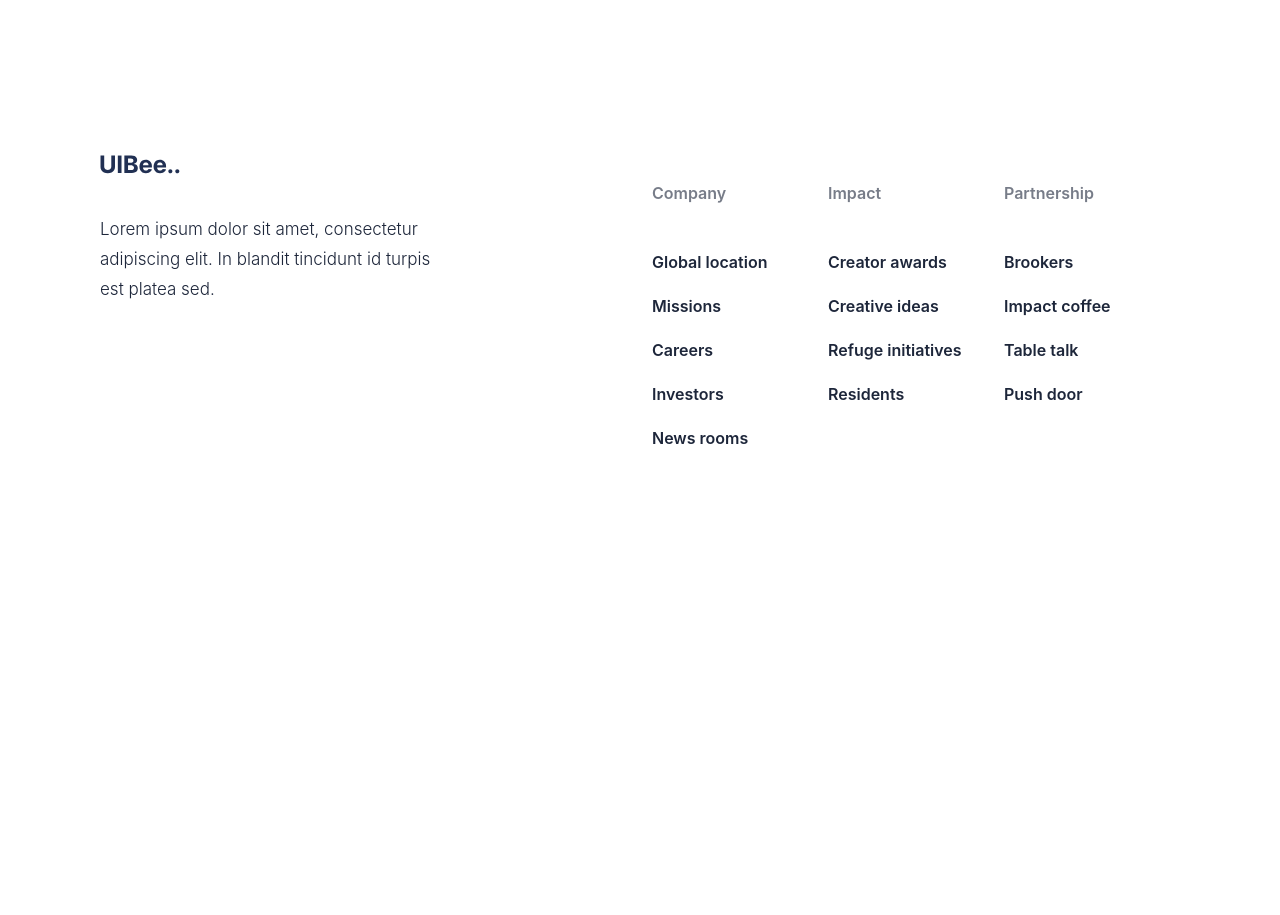
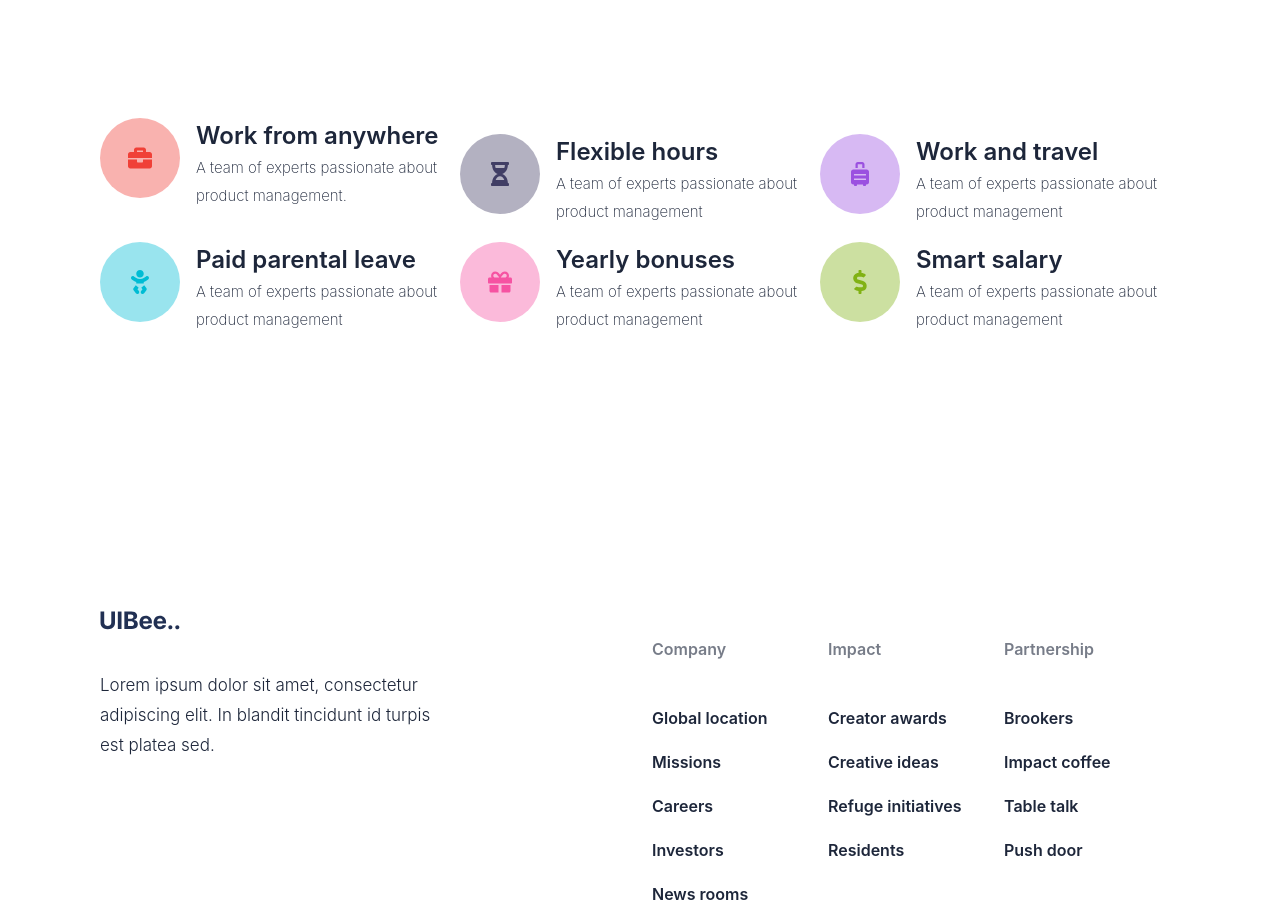
Before and after one commit to yusuffsaid/kbu-case, a React (Create React App) app: page / in a window 1280 px wide. Shown: the part 1018-1933 px from the top of the page. Before the commit the page ends 1508 px from the top, so only its background shows below. Built offline with nearby package versions, Linux system fonts and the light colour scheme; the HTML template or start-up script is replaced by a standard one.

Commit message:
badges on the career page have been done

```diff
--- a/src/Assets/Svg/Svg.js
+++ b/src/Assets/Svg/Svg.js
@@ -203,3 +203,55 @@ export const Handphone = () => {
     </svg>
   );
 };
+
+export const Bag =()=>{
+  return(
+    <svg width="24" height="22" viewBox="0 0 24 22" fill="none" xmlns="http://www.w3.org/2000/svg">
+<path d="M15 14.75C15 15.1719 14.625 15.5 14.25 15.5H9.75C9.32812 15.5 9 15.1719 9 14.75V12.5H0V19.25C0 20.4688 1.03125 21.5 2.25 21.5H21.75C22.9219 21.5 24 20.4688 24 19.25V12.5H15V14.75ZM21.75 5H18V2.75C18 1.57812 16.9219 0.5 15.75 0.5H8.25C7.03125 0.5 6 1.57812 6 2.75V5H2.25C1.03125 5 0 6.07812 0 7.25V11H24V7.25C24 6.07812 22.9219 5 21.75 5ZM15 5H9V3.5H15V5Z" fill="#F04037"/>
+</svg>
+
+  )
+};
+
+export const Time = ()=>{
+  return (
+    <svg width="18" height="24" viewBox="0 0 18 24" fill="none" xmlns="http://www.w3.org/2000/svg">
+<path d="M16.875 0H1.125C0.46875 0 0 0.515625 0 1.125V1.875C0 2.53125 0.46875 3 1.125 3C1.125 7.26562 3.51562 10.875 6.75 12C3.51562 13.1719 1.125 16.7812 1.125 21C0.46875 21 0 21.5156 0 22.125V22.875C0 23.5312 0.46875 24 1.125 24H16.875C17.4844 24 18 23.5312 18 22.875V22.125C18 21.5156 17.4844 21 16.875 21C16.875 16.7812 14.4375 13.1719 11.2031 12C14.4375 10.875 16.875 7.26562 16.875 3C17.4844 3 18 2.53125 18 1.875V1.125C18 0.515625 17.4844 0 16.875 0ZM13.3125 18H4.64062C5.4375 15.8438 7.07812 14.25 9 14.25C10.875 14.25 12.5156 15.8438 13.3125 18ZM13.3125 6H4.64062C4.26562 5.10938 4.125 4.07812 4.125 3H13.875C13.875 4.07812 13.6875 5.10938 13.3125 6Z" fill="#413E65"/>
+</svg>
+
+  )
+};
+
+export const Valise = ()=>{
+  return(
+    <svg width="18" height="24" viewBox="0 0 18 24" fill="none" xmlns="http://www.w3.org/2000/svg">
+<path d="M15.75 7.5H2.25C0.984375 7.5 0 8.53125 0 9.75V20.25C0 21.5156 0.984375 22.5 2.25 22.5H3V23.25C3 23.6719 3.32812 24 3.75 24H5.25C5.625 24 6 23.6719 6 23.25V22.5H12V23.25C12 23.6719 12.3281 24 12.75 24H14.25C14.625 24 15 23.6719 15 23.25V22.5H15.75C16.9688 22.5 18 21.5156 18 20.25V9.75C18 8.53125 16.9688 7.5 15.75 7.5ZM15 17.625C15 17.8594 14.8125 18 14.625 18H3.375C3.14062 18 3 17.8594 3 17.625V16.875C3 16.6875 3.14062 16.5 3.375 16.5H14.625C14.8125 16.5 15 16.6875 15 16.875V17.625ZM15 13.125C15 13.3594 14.8125 13.5 14.625 13.5H3.375C3.14062 13.5 3 13.3594 3 13.125V12.375C3 12.1875 3.14062 12 3.375 12H14.625C14.8125 12 15 12.1875 15 12.375V13.125ZM6.75 2.25H11.25V6H13.5V2.25C13.5 1.03125 12.4688 0 11.25 0H6.75C5.48438 0 4.5 1.03125 4.5 2.25V6H6.75V2.25Z" fill="#9B51E0"/>
+</svg>
+
+  )
+}
+
+export const  Baby=()=>{
+  return(
+    <svg width="20" height="24" viewBox="0 0 20 24" fill="none" xmlns="http://www.w3.org/2000/svg">
+<path d="M10 7.5C12.0625 7.5 13.75 5.85938 13.75 3.75C13.75 1.6875 12.0625 0 10 0C7.89062 0 6.25 1.6875 6.25 3.75C6.25 5.85938 7.89062 7.5 10 7.5ZM7.46875 19.1719L8.6875 17.6719L5.78125 15.2812L3.625 17.9531C3.10938 18.6562 3.10938 19.5938 3.625 20.25L5.875 23.25C6.20312 23.7656 6.76562 24 7.375 24C7.75 24 8.125 23.9062 8.5 23.625C9.29688 23.0156 9.48438 21.8438 8.875 21L7.46875 19.1719ZM14.1719 15.2812L11.2656 17.6719L12.4844 19.1719L11.125 21C10.4688 21.8438 10.6562 23.0156 11.5 23.625C11.8281 23.9062 12.2031 24 12.625 24C13.1875 24 13.75 23.7656 14.125 23.25L16.375 20.25C16.8438 19.5938 16.8438 18.6562 16.3281 17.9531L14.1719 15.2812ZM18.625 6.79688C18.0625 5.95312 16.8906 5.76562 16.0469 6.375L14.125 7.6875C11.6406 9.42188 8.3125 9.42188 5.82812 7.6875L3.95312 6.375C3.0625 5.76562 1.9375 5.95312 1.32812 6.79688C0.71875 7.6875 0.953125 8.8125 1.79688 9.42188L3.67188 10.7812C4.46875 11.3438 5.35938 11.7656 6.25 12.0938V13.5H13.75V12.0938C14.6406 11.7656 15.4844 11.3438 16.2812 10.7812L18.2031 9.42188C19.0469 8.8125 19.2344 7.6875 18.625 6.79688Z" fill="#00BCD4"/>
+</svg>
+
+  )
+}
+export const  Gift=()=>{
+  return(
+<svg width="24" height="22" viewBox="0 0 24 22" fill="none" xmlns="http://www.w3.org/2000/svg">
+<path d="M1.5 20C1.5 20.8438 2.15625 21.5 3 21.5H10.5V14H1.5V20ZM13.5 21.5H21C21.7969 21.5 22.5 20.8438 22.5 20V14H13.5V21.5ZM22.5 6.5H20.4844C20.8125 5.9375 21 5.32812 21 4.625C21 2.375 19.125 0.5 16.875 0.5C14.9062 0.5 13.6406 1.53125 12.0469 3.73438C10.4062 1.53125 9.14062 0.5 7.21875 0.5C4.92188 0.5 3.09375 2.375 3.09375 4.625C3.09375 5.32812 3.23438 5.9375 3.5625 6.5H1.5C0.65625 6.5 0 7.20312 0 8V11.75C0 12.1719 0.328125 12.5 0.75 12.5H23.25C23.625 12.5 24 12.1719 24 11.75V8C24 7.20312 23.2969 6.5 22.5 6.5ZM7.17188 6.5C6.14062 6.5 5.29688 5.70312 5.29688 4.625C5.29688 3.59375 6.14062 2.75 7.17188 2.75C8.10938 2.75 8.8125 2.9375 11.25 6.5H7.17188ZM16.875 6.5H12.7969C15.2344 2.9375 15.8906 2.75 16.875 2.75C17.9062 2.75 18.75 3.59375 18.75 4.625C18.75 5.70312 17.9062 6.5 16.875 6.5Z" fill="#F653A2"/>
+</svg>
+
+  )
+}
+export const  Dollar=()=>{
+  return(
+<svg width="16" height="24" viewBox="0 0 16 24" fill="none" xmlns="http://www.w3.org/2000/svg">
+<path d="M11.0469 10.9688L5.98438 9.46875C5.375 9.32812 5 8.76562 5 8.15625C5 7.40625 5.60938 6.75 6.35938 6.75H9.45312C10.0625 6.75 10.625 6.9375 11.0938 7.26562C11.375 7.45312 11.75 7.40625 11.9844 7.17188L13.625 5.57812C13.9531 5.25 13.9062 4.73438 13.5312 4.40625C12.4062 3.51562 10.9531 3.04688 9.5 3V0.75C9.5 0.375 9.125 0 8.75 0H7.25C6.82812 0 6.5 0.375 6.5 0.75V3H6.35938C3.35938 3 0.96875 5.57812 1.25 8.625C1.4375 10.7812 3.07812 12.5625 5.1875 13.1719L9.96875 14.5781C10.5781 14.7188 11 15.2812 11 15.8906C11 16.6406 10.3438 17.25 9.59375 17.25H6.5C5.9375 17.25 5.375 17.1094 4.90625 16.7812C4.57812 16.5938 4.20312 16.6406 3.96875 16.875L2.32812 18.4688C2 18.7969 2.04688 19.3125 2.42188 19.5938C3.59375 20.5312 5 21 6.5 21V23.25C6.5 23.6719 6.82812 24 7.25 24H8.75C9.125 24 9.5 23.6719 9.5 23.25V21C11.6562 20.9531 13.7188 19.6875 14.4219 17.625C15.4531 14.7188 13.7656 11.7656 11.0469 10.9688Z" fill="#81B214"/>
+</svg>
+
+  )
+}
--- a/src/Pages/Career.js
+++ b/src/Pages/Career.js
@@ -1,9 +1,49 @@
-import React from 'react'
+import React, { useState } from 'react'
 import PageTitle from '../Components/PageTitle'
+import BadgeLayout from "../Components/BadgeCart/BadgeLayout";
+import * as Icon from '../Assets/Svg/Svg'
 import img1 from "../Assets/Img/img1.png"
 import img2 from "../Assets/Img/img2.png"
 import img3 from "../Assets/Img/img3.png"
 const Career = () => {
+    const [badgeProps, setBadgeProps] = useState([
+        {
+          title: "Work from anywhere",
+          text: "A team of experts passionate about product management.",
+          Icon: Icon["Bag"],
+          color: "bg-badge-red",
+        },
+        {
+          title: "Flexible hours",
+          text: "A team of experts passionate about product management",
+          Icon: Icon["Time"],
+          color: "bg-badge-dark ",
+        },
+        {
+          title: "Work and travel",
+          text: "A team of experts passionate about product management",
+          Icon: Icon["Valise"],
+          color: "bg-badge-purple",
+        },
+        {
+          title: "Paid parental leave",
+          text: "A team of experts passionate about product management",
+          Icon: Icon["Baby"],
+          color: "bg-badge-turquoise",
+        },
+        {
+          title: "Yearly bonuses",
+          text: "A team of experts passionate about product management",
+          Icon: Icon["Gift"],
+          color: "bg-badge-pink",
+        },
+        {
+          title: "Smart salary ",
+          text: "A team of experts passionate about product management",
+          Icon: Icon["Dollar"],
+          color: "bg-badge-militarygreen",
+        },
+      ]);
   return (
    <>
    <PageTitle title={"Career & opportunities"} text="We offer an effective combination of broad customer service expertise and deep product knowledge to ensure customer experience"></PageTitle>
@@ -28,6 +68,7 @@ const Career = () => {
            </div>
         </div>
    </div>
+   <BadgeLayout property={badgeProps}/>
    </section>
    </>
   )
--- a/tailwind.config.js
+++ b/tailwind.config.js
@@ -17,9 +17,11 @@ module.exports = {
         "badge-orange":"#FF794D",
         "badge-blue":"#1787FC",
         "badge-purple":"#9B51E0",
-        "badge-purple":"#9B51E0",
         "badge-dark":"#413E65",
         "badge-red":"#F04037",
+        "badge-pink":"#F653A2",
+        "badge-turquoise":"#00BCD4",
+        "badge-militarygreen":"#81B214"
 
 
       }
```
